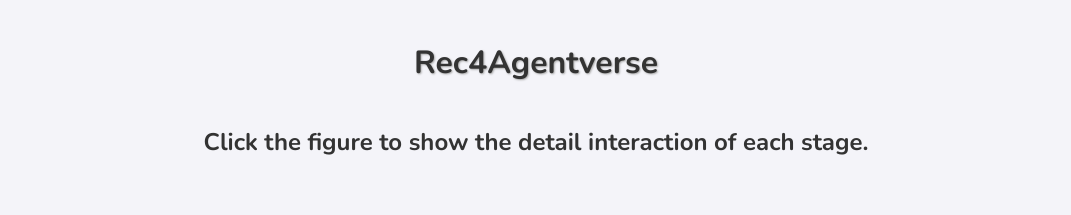
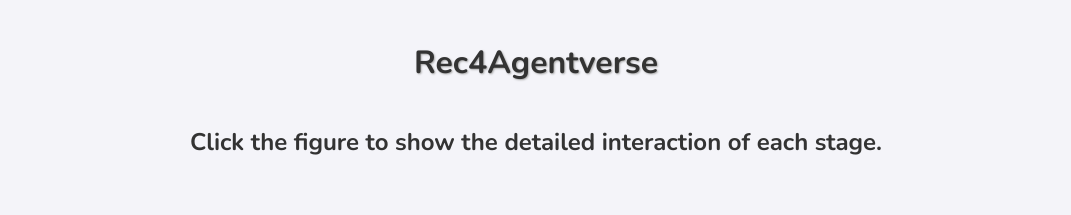
Before and after one commit to rec4agentverse/rec4agentverse.github.io, a plain HTML site: page index.html in a window 1280 px wide. Shown: the top 215 px of the page, without its empty margins (104-1175 px from the left). Drawn offline with nearby package versions, Linux system fonts and the light colour scheme.

Commit message:
Update index.html

```diff
--- a/index.html
+++ b/index.html
@@ -81,7 +81,7 @@
 <body>
 
 <h1>Rec4Agentverse</h1>
-<h2>Click the figure to show the detail interaction of each stage.</h2>
+<h2>Click the figure to show the detailed interaction of each stage.</h2>
 
 
 <div class="center">
```
